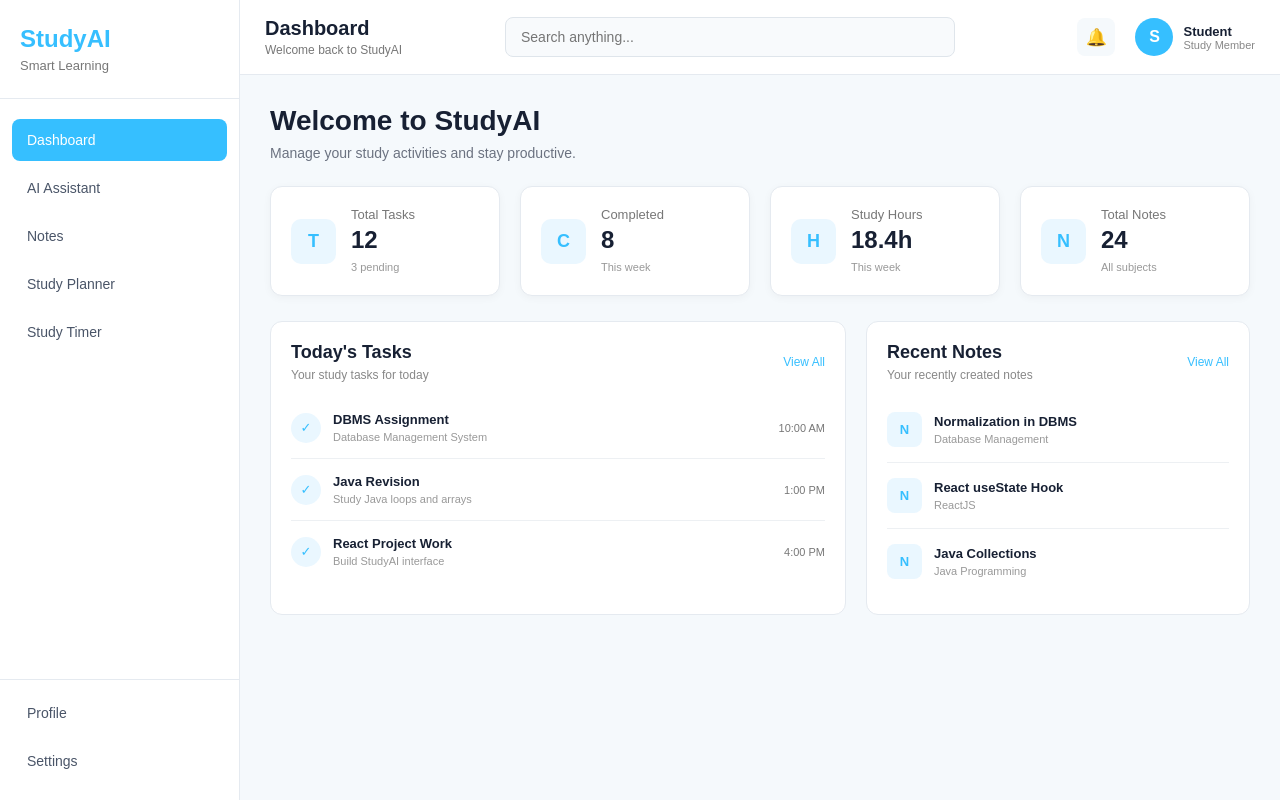
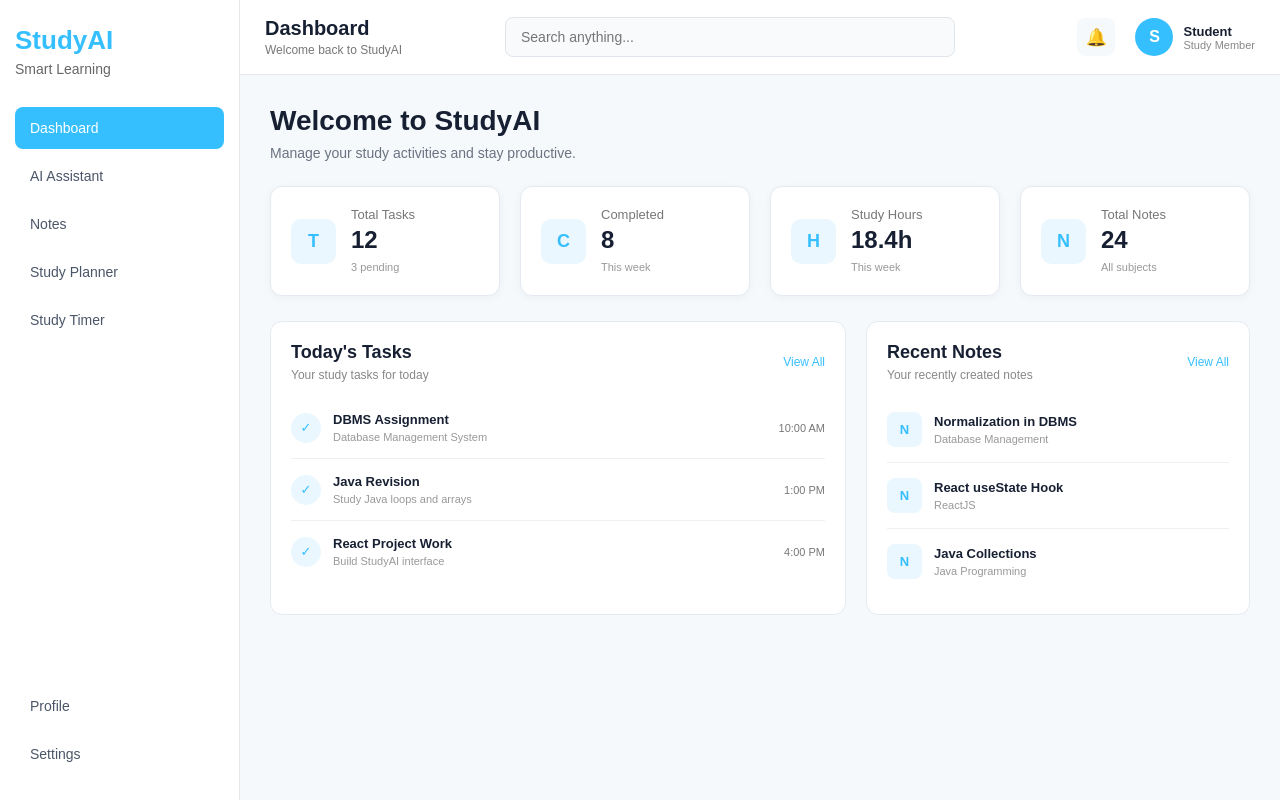
Before and after one commit to ViralRami2608/Study-AI, a React (Create React App) app: page /dashboard in a window 1280 px wide. Built offline with nearby package versions, Linux system fonts and the light colour scheme.

Commit message:
solved sidebar style problem

```diff
--- a/src/components/Sidebar.js
+++ b/src/components/Sidebar.js
@@ -1,3 +1,5 @@
+import { NavLink } from "react-router-dom";
+
 function Sidebar() {
   return (
     <aside className="sidebar">
@@ -5,49 +7,92 @@ function Sidebar() {
       {/* Logo */}
 
       <div className="sidebar-logo">
+
         <h2>StudyAI</h2>
+
         <p>Smart Learning</p>
+
       </div>
 
 
-      {/* Navigation */}
+      {/* Main Navigation */}
 
       <nav className="sidebar-nav">
 
-        <div className="nav-item active">
+        <NavLink
+          to="/dashboard"
+          className={({ isActive }) =>
+            isActive ? "nav-item active" : "nav-item"
+          }
+        >
           Dashboard
-        </div>
+        </NavLink>
 
-        <div className="nav-item">
+
+        <NavLink
+          to="/ai-assistant"
+          className={({ isActive }) =>
+            isActive ? "nav-item active" : "nav-item"
+          }
+        >
           AI Assistant
-        </div>
+        </NavLink>
 
-        <div className="nav-item">
+
+        <NavLink
+          to="/notes"
+          className={({ isActive }) =>
+            isActive ? "nav-item active" : "nav-item"
+          }
+        >
           Notes
-        </div>
+        </NavLink>
 
-        <div className="nav-item">
+
+        <NavLink
+          to="/study-planner"
+          className={({ isActive }) =>
+            isActive ? "nav-item active" : "nav-item"
+          }
+        >
           Study Planner
-        </div>
+        </NavLink>
 
-        <div className="nav-item">
+
+        <NavLink
+          to="/study-timer"
+          className={({ isActive }) =>
+            isActive ? "nav-item active" : "nav-item"
+          }
+        >
           Study Timer
-        </div>
+        </NavLink>
 
       </nav>
 
 
-      {/* Bottom Menu */}
+      {/* Bottom Navigation */}
 
       <div className="sidebar-bottom">
 
-        <div className="nav-item">
+        <NavLink
+          to="/profile"
+          className={({ isActive }) =>
+            isActive ? "nav-item active" : "nav-item"
+          }
+        >
           Profile
-        </div>
+        </NavLink>
 
-        <div className="nav-item">
+
+        <NavLink
+          to="/settings"
+          className={({ isActive }) =>
+            isActive ? "nav-item active" : "nav-item"
+          }
+        >
           Settings
-        </div>
+        </NavLink>
 
       </div>
 
--- a/src/index.css
+++ b/src/index.css
@@ -16,57 +16,61 @@ body {
 /* ============================= */
 
 .sidebar {
+  position: fixed;
+  left: 0;
+  top: 0;
+
   width: 240px;
   height: 100vh;
 
   background-color: #ffffff;
 
-  border-right: 1px solid #e5eaf0;
+  border-right: 1px solid #e5e7eb;
 
-  position: fixed;
-  left: 0;
-  top: 0;
+  padding: 25px 15px;
+
+  box-sizing: border-box;
 
   display: flex;
   flex-direction: column;
-
-  z-index: 10;
 }
 
 
 /* Sidebar Logo */
 
 .sidebar-logo {
-  padding: 25px 20px;
-
-  border-bottom: 1px solid #e5eaf0;
+  margin-bottom: 30px;
 }
 
 .sidebar-logo h2 {
+  margin: 0;
   color: #36bfff;
-
-  font-size: 24px;
-
-  margin-bottom: 5px;
+  font-size: 26px;
 }
 
 .sidebar-logo p {
-  color: #777;
-
-  font-size: 13px;
+  margin: 5px 0 0;
+  color: #666666;
+  font-size: 14px;
 }
 
 
 /* Sidebar Navigation */
 
 .sidebar-nav {
-  padding: 20px 12px;
+  display: flex;
+  flex-direction: column;
+  gap: 6px;
 }
 
 .nav-item {
+  display: block;
+  width: 100%;
+  box-sizing: border-box;
+
   padding: 13px 15px;
 
-  margin-bottom: 6px;
+  margin-bottom: 0;
 
   border-radius: 8px;
 
@@ -75,29 +79,30 @@ body {
   cursor: pointer;
 
   font-size: 14px;
+
+  text-decoration: none;
 }
 
 .nav-item:hover {
   background-color: #f0f8ff;
-
   color: #36bfff;
+  text-decoration: none;
 }
 
 .nav-item.active {
   background-color: #36bfff;
-
   color: #ffffff;
+  text-decoration: none;
 }
 
 
 /* Sidebar Bottom */
 
 .sidebar-bottom {
+  display: flex;
+  flex-direction: column;
+  gap: 6px;
   margin-top: auto;
-
-  padding: 12px;
-
-  border-top: 1px solid #e5eaf0;
 }
 
 
```
